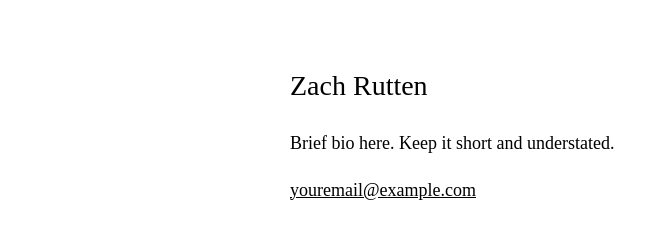
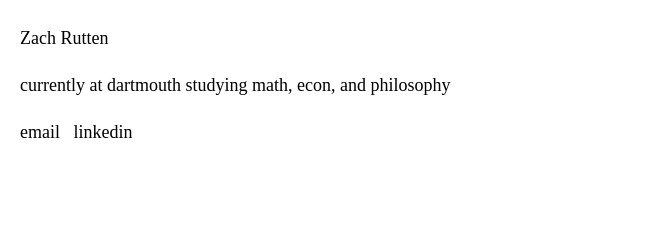
Before and after one commit to ZachMiles11/zachrutten.github.io, a plain HTML site: page index.html in a window 1280 px wide. Shown: the whole page, without its empty margins (0-657 px from the left). Drawn offline with Linux system fonts and the light colour scheme.

Commit message:
personalizing from template

```diff
--- a/index.html
+++ b/index.html
@@ -5,7 +5,7 @@
     <title>Zach Rutten</title>
     <style>
       body {
-        margin: 64px auto;
+        margin: 24px 0;
         max-width: 700px;
         padding: 0 20px;
         font-family: "Times New Roman", Times, serif;
@@ -14,26 +14,22 @@
         color: #000;
         background: #fff;
       }
-      h1 {
-        font-size: 28px;
-        font-weight: normal;
-        margin-bottom: 20px;
-      }
       a {
         color: inherit;
-        text-decoration: underline;
+        text-decoration: none;
       }
     </style>
   </head>
   <body>
-    <h1>Zach Rutten</h1>
+    <p>Zach Rutten</p>
 
     <p>
-      Brief bio here. Keep it short and understated.
+      currently at dartmouth studying math, econ, and philosophy
     </p>
 
     <p>
-      <a href="mailto:youremail@example.com">youremail@example.com</a>
+      <a href="mailto:zach.28@dartmouth.edu">email</a>&nbsp;&nbsp;
+      <a href="https://www.linkedin.com/in/zachrutten/">linkedin</a>
     </p>
   </body>
 </html>
```
